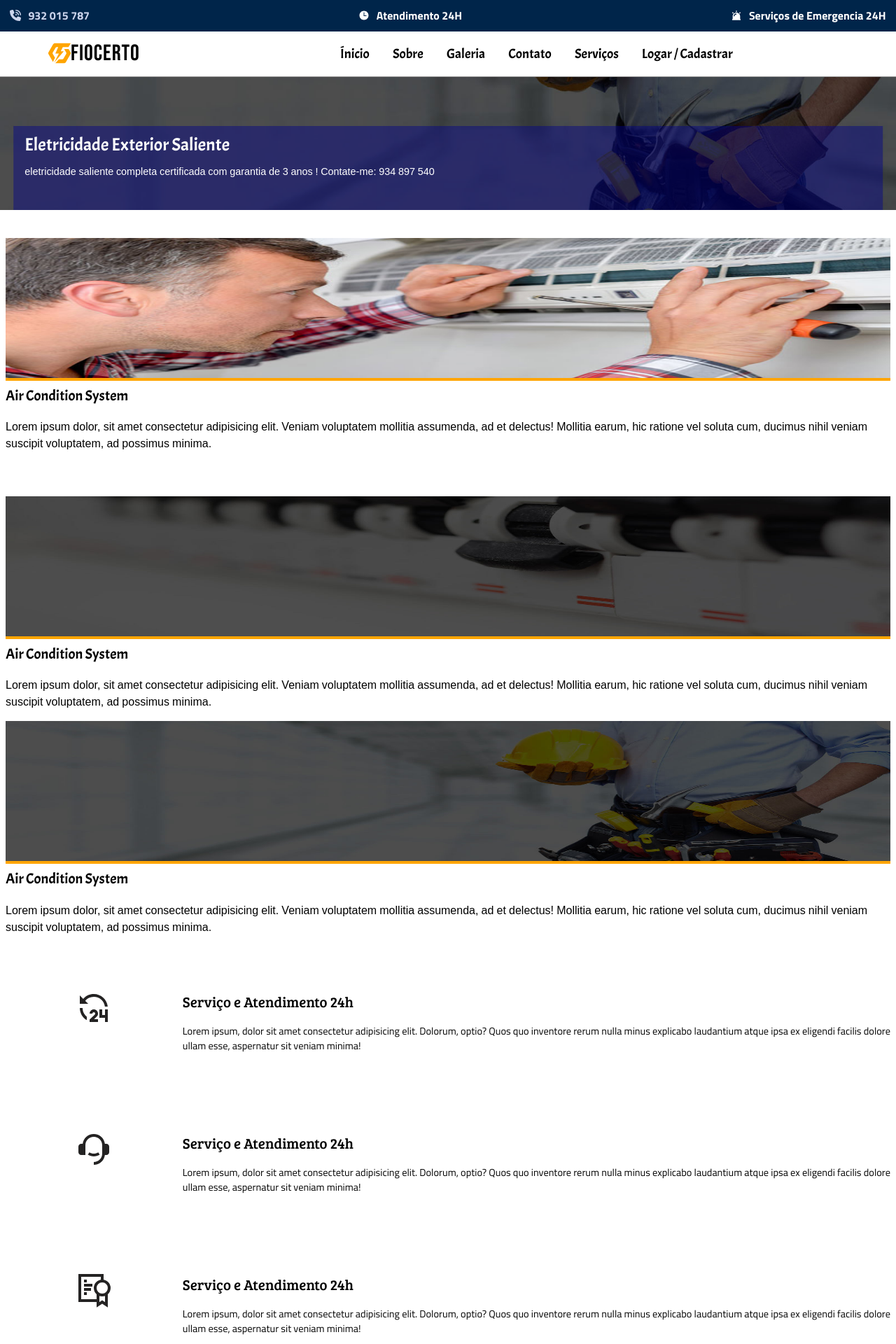
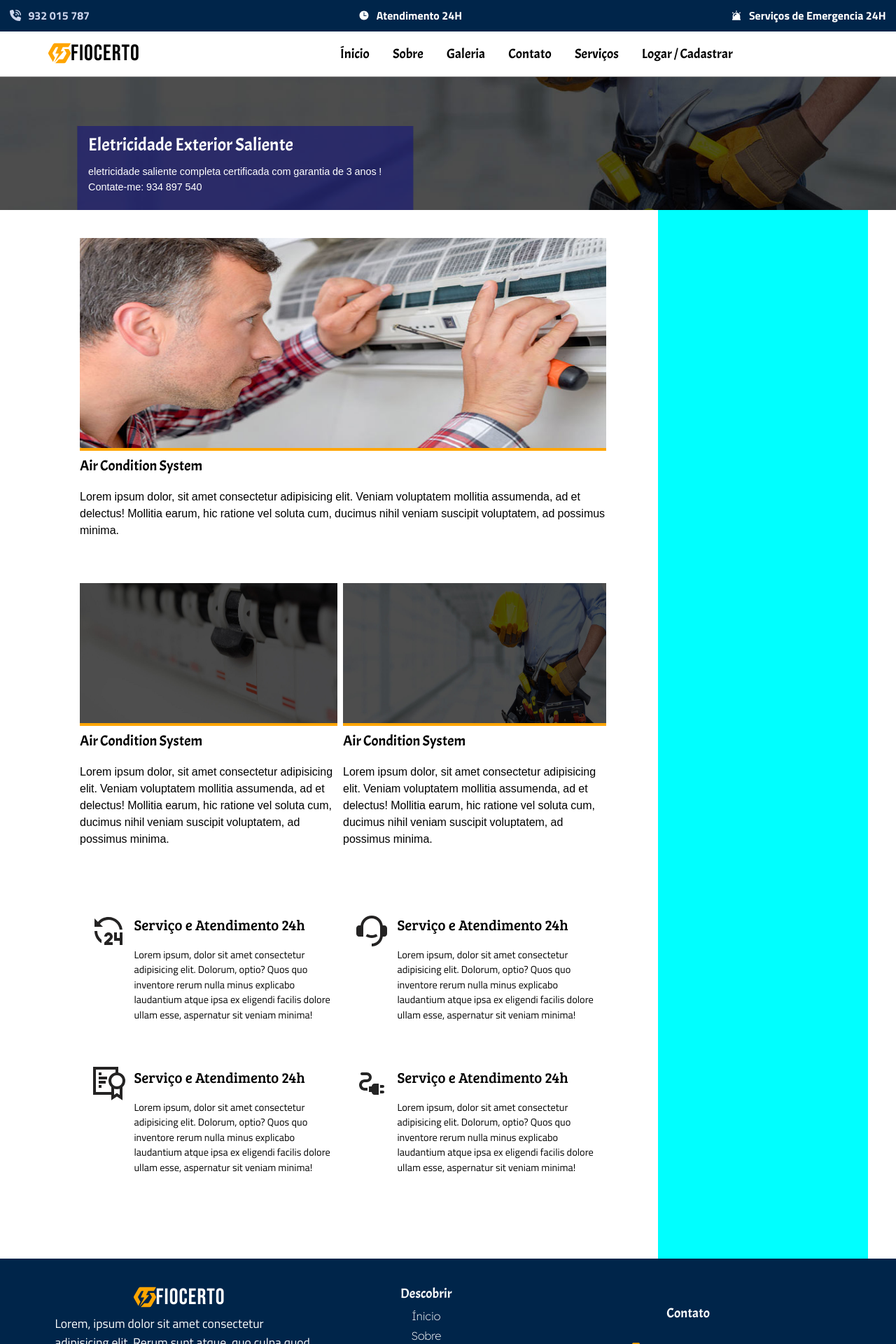
Before and after one commit to antonioCarlosFerreiraFilho/FioCerto-frontend, a React (Vite) app: page /article in a window 1280 px wide. Shown: the top 1920 px of the page at 70% size. Built offline with nearby package versions, Linux system fonts and the light colour scheme; a web font is replaced by a local one.

Commit message:
@media ArticleDescription

```diff
--- a/src/components/ArticleDescription/ArticleDescription.css
+++ b/src/components/ArticleDescription/ArticleDescription.css
@@ -147,3 +147,89 @@
     margin: 1rem 0 0 0;
   }
 }
+
+@media screen and (min-width: 500px) {
+
+  /* box 1 */
+
+  .ArticleDescription_box-Article-box1-content img {
+
+    height: 250px;
+  }
+
+  /* box 2 */
+
+  .ArticleDescription_box-Article-box2-content img {
+
+    height: 250px;
+  }
+
+  /* box 3 */
+
+  .ArticleDescription_box-Article-box3-content img {
+
+    height: 250px;
+  }
+}
+
+@media screen and (min-width: 768px) {
+
+  /* content Description */
+
+  .ArticleDescription_content {
+
+    width: 100%;
+
+    display: flex;
+    justify-content: center;
+    align-items: center;
+  }
+
+  .ArticleDescription_box-Article {
+
+    max-width: 768px;
+  }
+
+  /* box 1 */
+
+  .ArticleDescription_box-Article-box1-content img {
+
+    height: 300px;
+  }
+
+  /* content box2 box3 */
+  .ArticleDescription_box-Article-box2-box3 {
+
+    width: 100%;
+
+    display: flex;
+    justify-content: space-between;
+    align-items: center;
+  }
+
+  /* box2 */
+  .ArticleDescription_box-Article-box3 {
+
+    width: 50%;
+
+    margin: 0 0 0 0;
+  }
+
+  .ArticleDescription_box-Article-box2-content img {
+
+    height: 200px;
+  }
+
+  /* box3 */
+  .ArticleDescription_box-Article-box2 {
+
+    width: 49%;
+
+    margin: 0 0 0 0;
+  }
+
+  .ArticleDescription_box-Article-box3-content img {
+
+    height: 200px;
+  }
+}
--- a/src/components/ArticleDescription/ArticleDescription.jsx
+++ b/src/components/ArticleDescription/ArticleDescription.jsx
@@ -49,6 +49,7 @@ const ArticleDescription = () => {
               </div>
 
             </div>
+
           </div>
         </div>
       </div>
--- a/src/components/ArticleService/ArticleService.css
+++ b/src/components/ArticleService/ArticleService.css
@@ -85,3 +85,78 @@
     margin: 1rem 0 0 0;
   }
 }
+
+@media screen and (min-width: 500px) {
+
+  /* box content */
+
+  .ArticleService_content {
+
+    width: 100%;
+  }
+
+  .ArticleService_container-boxes {
+
+    width: 100%;
+
+    display: flex;
+    justify-content: center;
+    align-items: center;
+  }
+
+  /* box 1 */
+
+  .ArticleService_container-box1 {
+    max-width: 450px;
+  }
+}
+
+@media screen and (min-width: 700px) {
+
+  /* box content */
+
+  .ArticleService_content {
+
+    width: 100%;
+  }
+
+  .ArticleService_container-boxes {
+
+    width: 100%;
+
+    display: flex;
+    flex-wrap: wrap;
+    flex-direction: row;
+    justify-content: space-around;
+  }
+
+  /* box 1 */
+
+  .ArticleService_container-box1 {
+    width: 49%;
+
+    margin-top: 1rem;
+  }
+}
+
+@media screen and (min-width: 768px) {
+
+  .ArticleService_container {
+
+    width: 100%;
+
+    display: flex;
+    justify-content: center;
+    align-items: center;
+
+    margin: 4rem 0 4rem 0;
+  }
+
+  /* box content */
+
+  .ArticleService_content {
+
+
+    max-width: 768px;
+  }
+}
--- a/src/components/BannerArticle/BannerArticle.css
+++ b/src/components/BannerArticle/BannerArticle.css
@@ -8,6 +8,11 @@
   .BannerArticle_container {
 
     width: 100%;
+
+    background-image: url("../../../public/banner/slide_2.jpg");
+    background-position: center;
+    background-repeat: no-repeat;
+    background-size: cover;
   }
 
   .BannerArticle_content {
@@ -16,11 +21,6 @@
   }
 
   .BannerArticle_content-box-Banner {
-
-    background-image: url("../../../public/banner/slide_2.jpg");
-    background-position: center;
-    background-repeat: no-repeat;
-    background-size: cover;
 
     width: 100%;
     height: 300px;
@@ -73,3 +73,45 @@
     margin: .5rem 0 0 0;
   }
 }
+
+@media screen and (min-width: 500px)  {
+
+  /* box description */
+
+  .BannerArticle_content-box-Banner-titleDesctiption {
+    max-width: 480px;
+  }
+}
+
+@media screen and (min-width: 768px) {
+
+  /* box description */
+
+  .BannerArticle_content {
+
+    width: 100%;
+
+    display: flex;
+    justify-content: center;
+  }
+
+  .BannerArticle_content-box-Banner {
+
+    max-width: 768px;
+  }
+
+  .BannerArticle_content-box-Banner-titleDesctiption {
+
+    left: 1%;
+    transform: translate(-0%);
+  }
+}
+
+@media screen and (min-width: 1200px) {
+
+  .BannerArticle_content-box-Banner-titleDesctiption {
+
+    left: 1%;
+    transform: translate(-32%);
+  }
+}
--- /dev/null
+++ b/src/components/BrokenBox/BrokenBox.css
@@ -0,0 +1,4 @@
+@media screen and (min-width: 768px) {
+
+
+}
--- a/src/pages/Article/Article.css
+++ b/src/pages/Article/Article.css
@@ -1,3 +1,60 @@
-@media screen and (min-width: 358px) {
+@media screen and (min-width: 1050px) {
 
+  .Article_content {
+
+    width: 100%;
+  }
+
+  .Article_content-container {
+
+    width: 100%;
+  }
+
+  .Article_content-Description {
+    width: 100%;
+    display: flex;
+  }
+
+  .Article_content-BrokenBox-boxes {
+
+    width: 80%;
+  }
+
+  .Article_content-BrokenBox {
+
+    width: 20%;
+
+    background-color: aqua;
+  }
 }
+
+@media screen and (min-width: 1200px) {
+
+  .Article_content-container {
+
+    width: 100%;
+    display: flex;
+    flex-direction: column;
+    align-items: center;
+    justify-content: center;
+  }
+
+  .Article_content-Description {
+
+    max-width: 1200px;
+  }
+
+  /* boxes */
+
+  .Article_content-BrokenBox-boxes {
+
+    width: 75%;
+  }
+
+  .Article_content-BrokenBox {
+
+    width: 25%;
+
+    background-color: aqua;
+  }
+}
--- a/src/pages/Article/Article.jsx
+++ b/src/pages/Article/Article.jsx
@@ -8,10 +8,13 @@ import ArticleService from "../../components/ArticleService/ArticleService";
 const Article = () => {
   return (
     <div>
+      <section className="Article_content">
         <section>
           <BannerArticle />
         </section>
-
+        <div className="Article_content-container">
+          <div className="Article_content-Description">
+            <div className="Article_content-BrokenBox-boxes">
               <section>
                 <ArticleDescription />
               </section>
@@ -20,6 +23,11 @@ const Article = () => {
                 <ArticleService />
               </section>
             </div>
+            <div className="Article_content-BrokenBox"></div>
+          </div>
+        </div>
+      </section>
+    </div>
   );
 };
 
```
Also changed, not shown: src/components/BrokenBox/BrokenBox.jsx (added, +12 -0 lines). Lines whose indentation alone changed are shown as unchanged.
